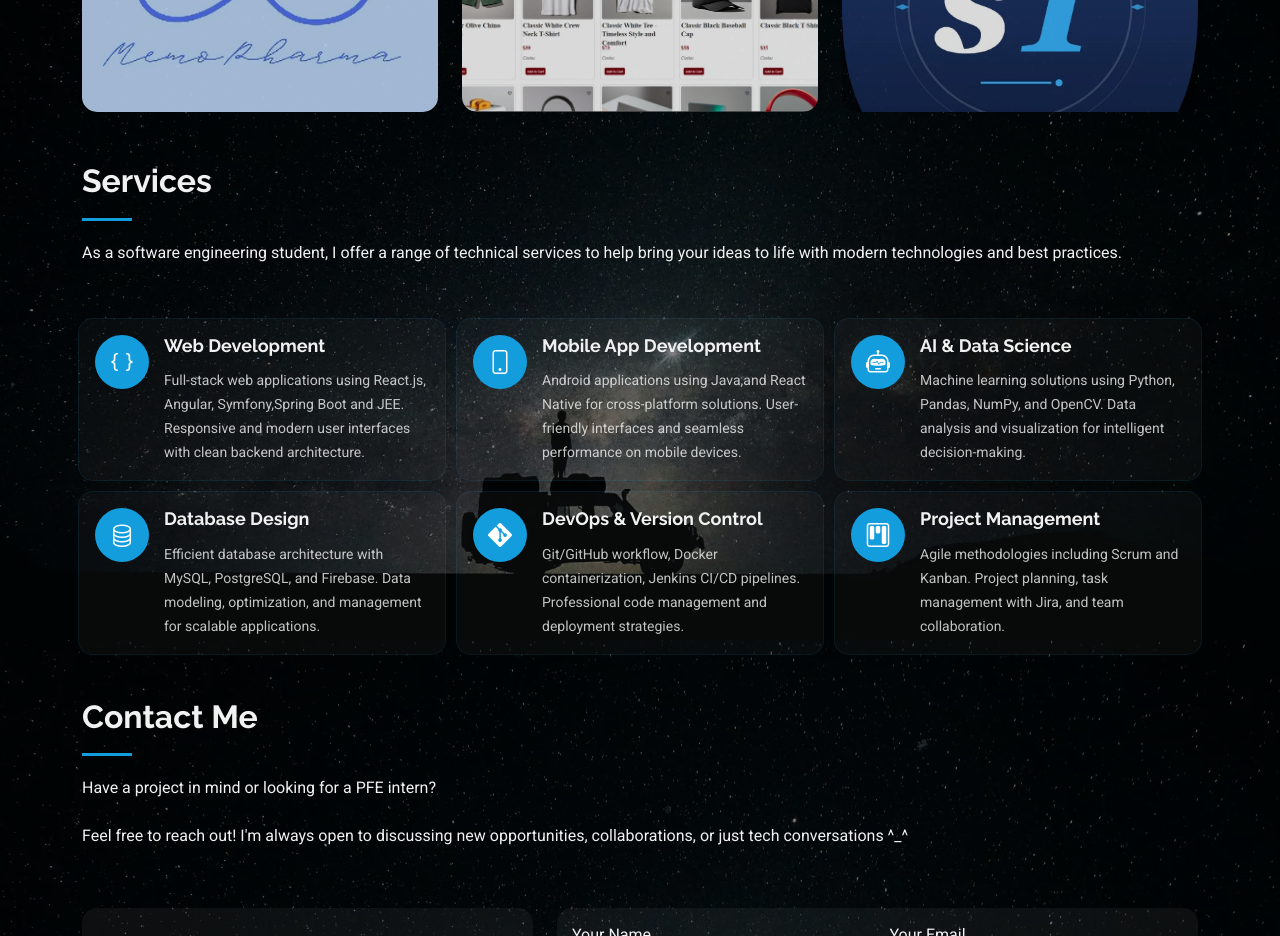
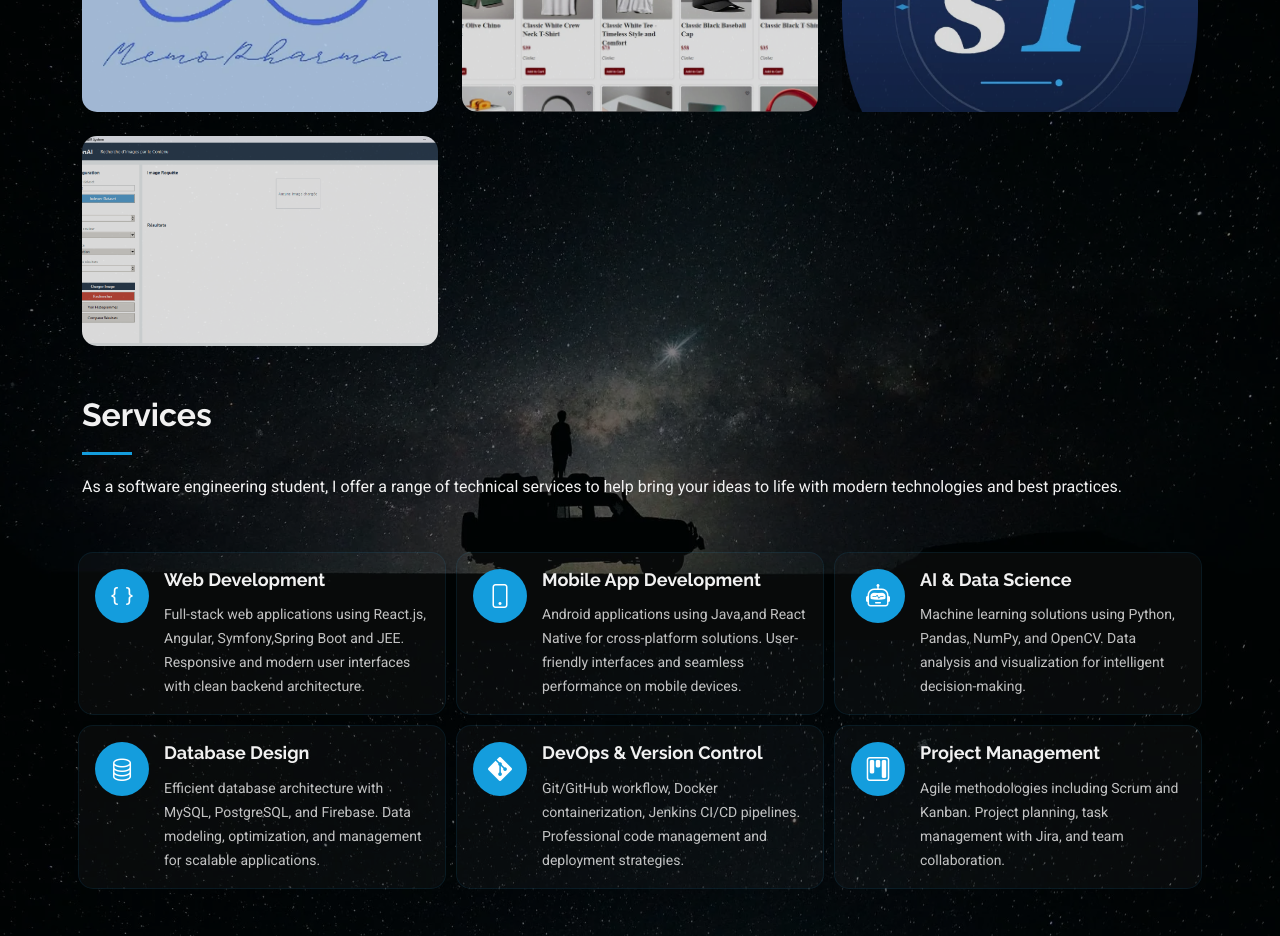
Before and after one commit to oumeyma-elaammari/my_portfolio, a React (Create React App) app: page / in a window 1280 px wide. Shown: the part 4960-5896 px from the top of the page. Built offline with nearby package versions, Linux system fonts and the light colour scheme.

Commit message:
feat: add CBIR image retrieval project

```diff
--- a/src/components/Portfolio.jsx
+++ b/src/components/Portfolio.jsx
@@ -77,6 +77,19 @@
     imgWidth: 512,
     imgHeight: 512,
     github: 'https://github.com/oumeyma-elaammari/smarTest',
+    demo: null,
+    demoType: null
+  },
+  {
+    id: 7,
+    title: 'CBIR - Image Retrieval System',
+    category: ['desktop'],
+    techStack: 'Python • Tkinter • OpenCV',
+    description: 'Content-based image retrieval system indexing the Corel-1000 dataset via color histograms (RGB, HSV, LAB), with configurable bins and similarity metrics (intersection, Euclidean, Chi², correlation).',
+    image: 'CBIR.webp',
+    imgWidth: 1359,
+    imgHeight: 720,
+    github: 'https://github.com/oumeyma-elaammari/CBIR',
     demo: null,
     demoType: null
   }
```
Also changed, not shown: src/assets/img/CBIR.webp (added).
